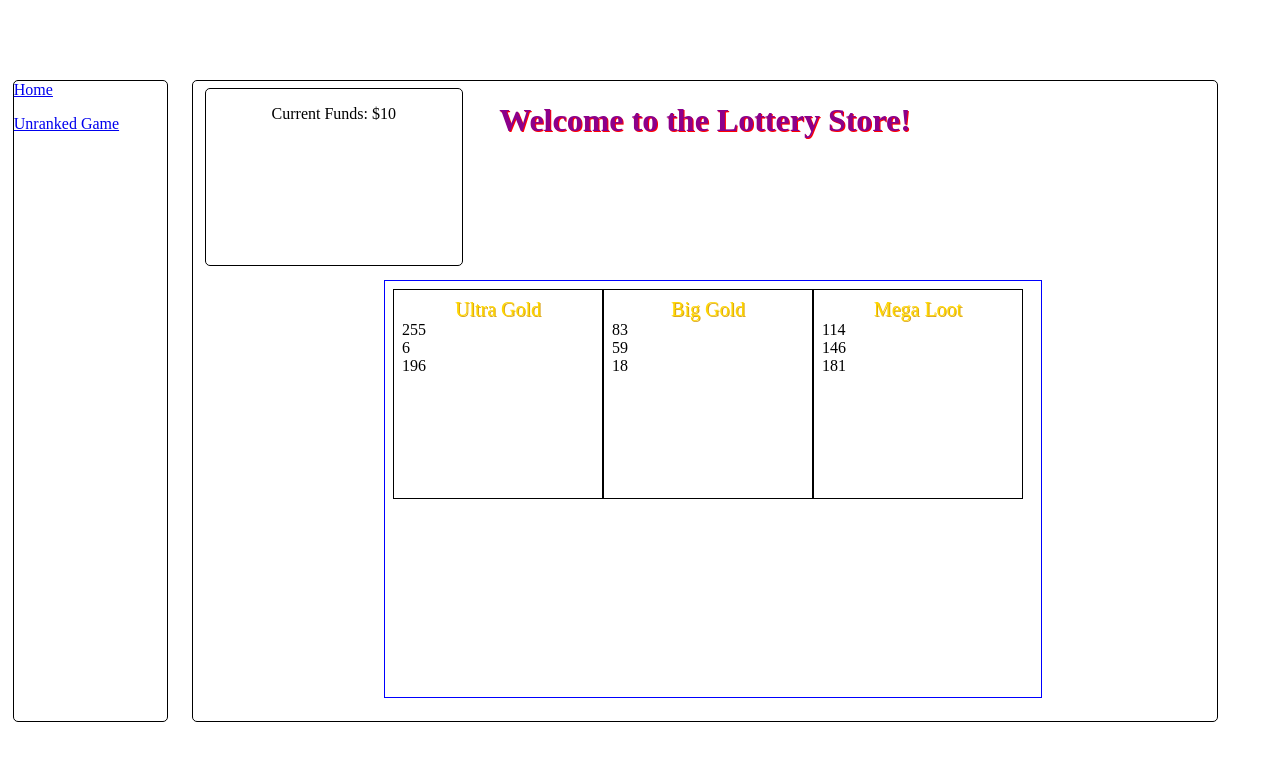
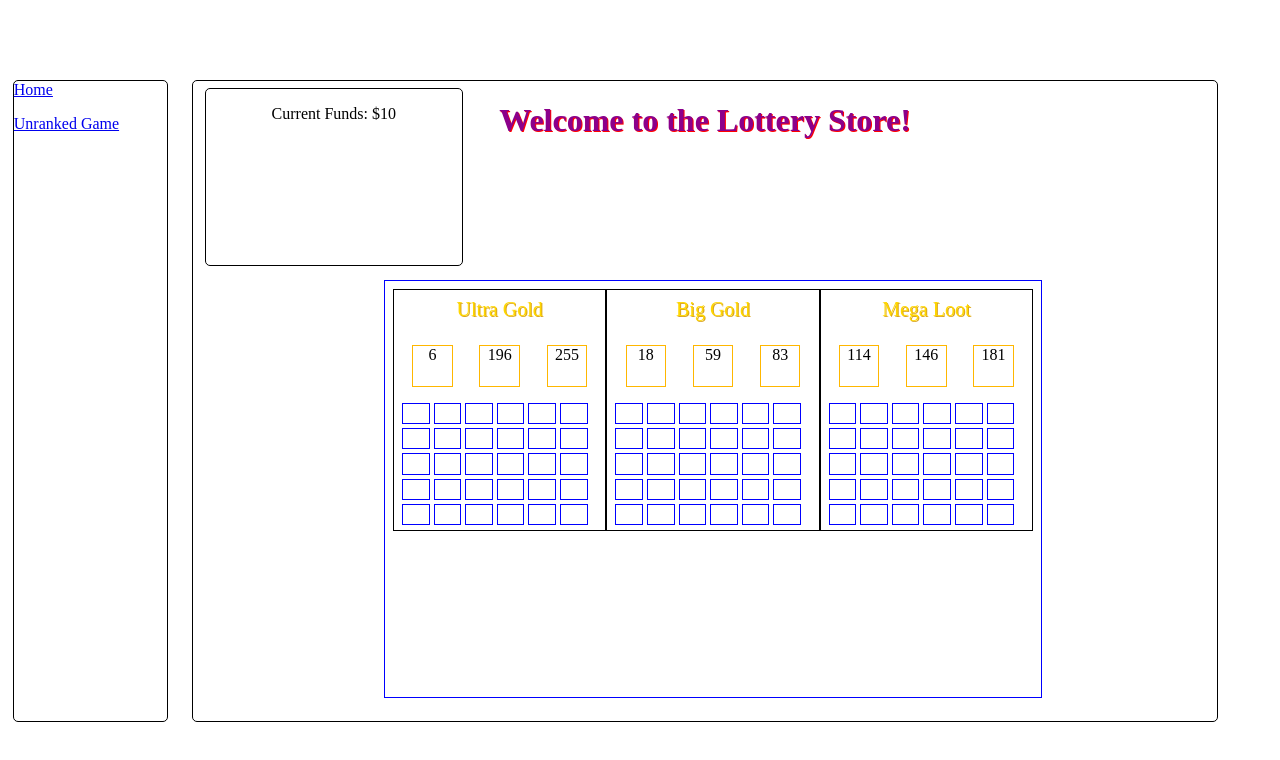
Before and after one commit to kevinfields/lottery-simulator, a React (Create React App) app: page /unranked-game in a window 1280 px wide. Shown: the top 760 px of the page. Built offline with nearby package versions, Linux system fonts and the light colour scheme; the HTML template or start-up script is replaced by a standard one.

Commit message:
slots and scratch off feature

```diff
--- a/src/functions/loadTicket.js
+++ b/src/functions/loadTicket.js
@@ -24,7 +24,7 @@ export default function loadTicket(winners, slots, accuracy) {
 
   const ticket = {
     ticketName: SIZES[Math.floor(Math.random() * SIZES.length)] + ' ' + RICHES[Math.floor(Math.random() * RICHES.length)],
-    winningNumbers: winningNumbers,
+    winningNumbers: winningNumbers.sort((a, b) => a - b),
     slots: slotNumbers,
   };
 
--- a/src/styles/LotteryTicket.css
+++ b/src/styles/LotteryTicket.css
@@ -1,9 +1,10 @@
 .single-lottery-ticket {
-  width: 15vw;
-  height: 15vw;
+  width: 17.5vw;
+  height: 17.5vw;
   border: 1px solid black;
   display: flex;
   flex-direction: column;
+  gap: 2vh;
   padding: 1vh;
 }
 
@@ -13,3 +14,31 @@
   font-size: 15pt;
   text-shadow: 1px 1px goldenrod;
 }
+
+.winning-numbers {
+  display: flex;
+  flex-direction: row;
+  gap: 0.5vw;
+  justify-content: space-around;
+  margin-top: 1vh;
+}
+
+.winning-number-slot {
+  height: 5vh;
+  width: 3vw;
+  border: 1px solid rgb(255, 183, 0);
+  text-align: center;
+}
+
+.ticket-slots {
+  display: flex;
+  flex-direction: row;
+  flex-wrap: wrap;
+  gap: 0.5vh;
+}
+
+.ticket-slot {
+  border: 1px solid blue;
+  width: 2vw;
+  height: 1.5vw;
+}
--- a/src/unranked/components/LotteryTicket.js
+++ b/src/unranked/components/LotteryTicket.js
@@ -1,4 +1,5 @@
 import React from 'react'
+import TicketSlot from './TicketSlot'
 import WinningNumber from './WinningNumber'
 
 const LotteryTicket = (props) => {
@@ -14,7 +15,9 @@ const LotteryTicket = (props) => {
         ))}
       </div>
       <div className='ticket-slots'>
-
+        {props.slots.map(slot => (
+          <TicketSlot number={slot} />
+        ))}
       </div>
     </div>
   )
--- /dev/null
+++ b/src/unranked/components/TicketSlot.js
@@ -0,0 +1,21 @@
+import React, {useState, useEffect} from 'react'
+
+const TicketSlot = (props) => {
+
+  const [revealed, setRevealed] = useState(false);
+
+  return (
+    <div
+      className='ticket-slot'
+      onClick={() => setRevealed(true)}
+    >
+      { revealed ?
+          props.number
+        :
+          null
+      }
+    </div>
+  )
+}
+
+export default TicketSlot
--- a/src/unranked/pages/UnrankedPage.js
+++ b/src/unranked/pages/UnrankedPage.js
@@ -40,6 +40,7 @@ const UnrankedPage = () => {
             <LotteryTicket
               ticketName={ticket.ticketName}
               winningNumbers={ticket.winningNumbers}
+              slots={ticket.slots}
             />
           ))}
         </div>
```
